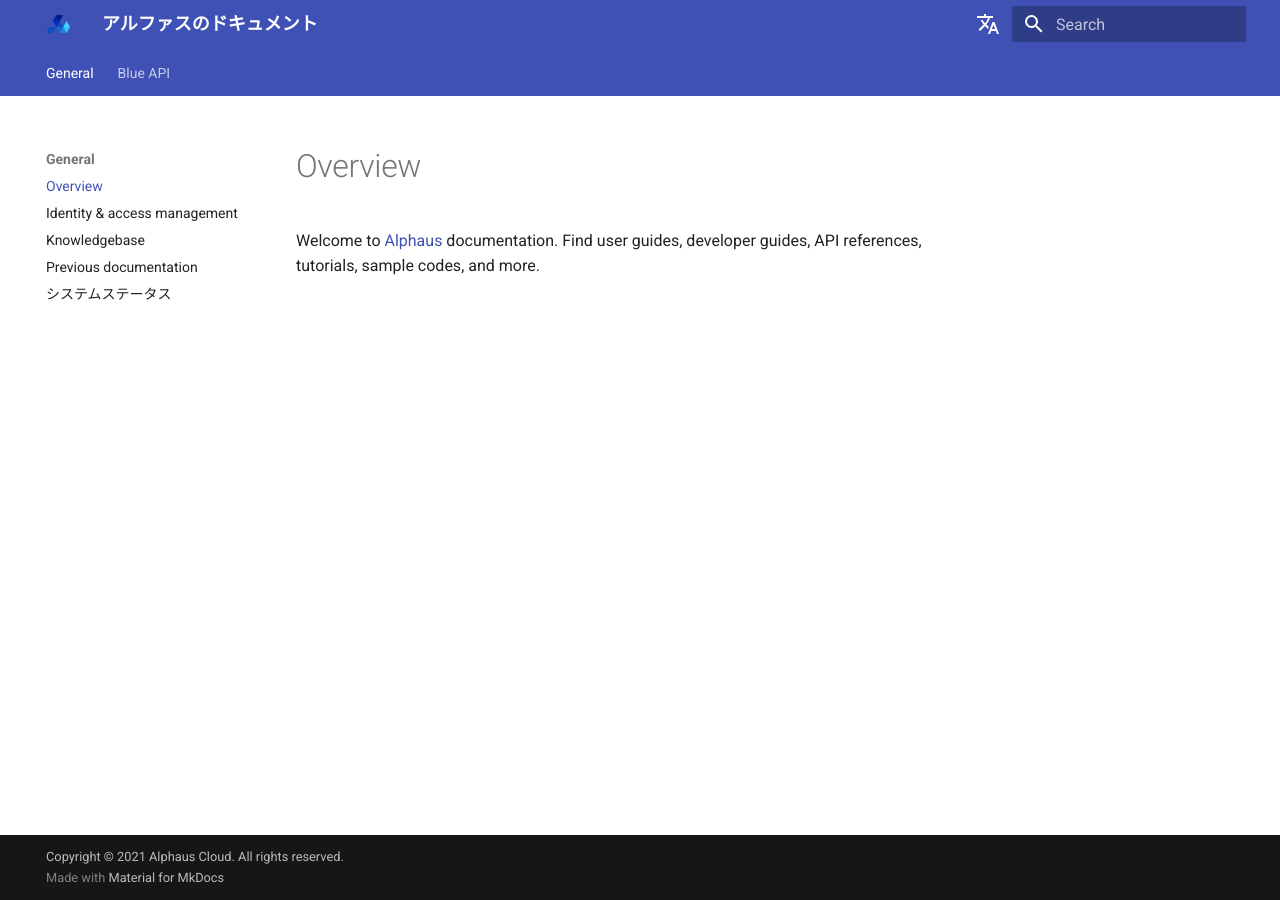
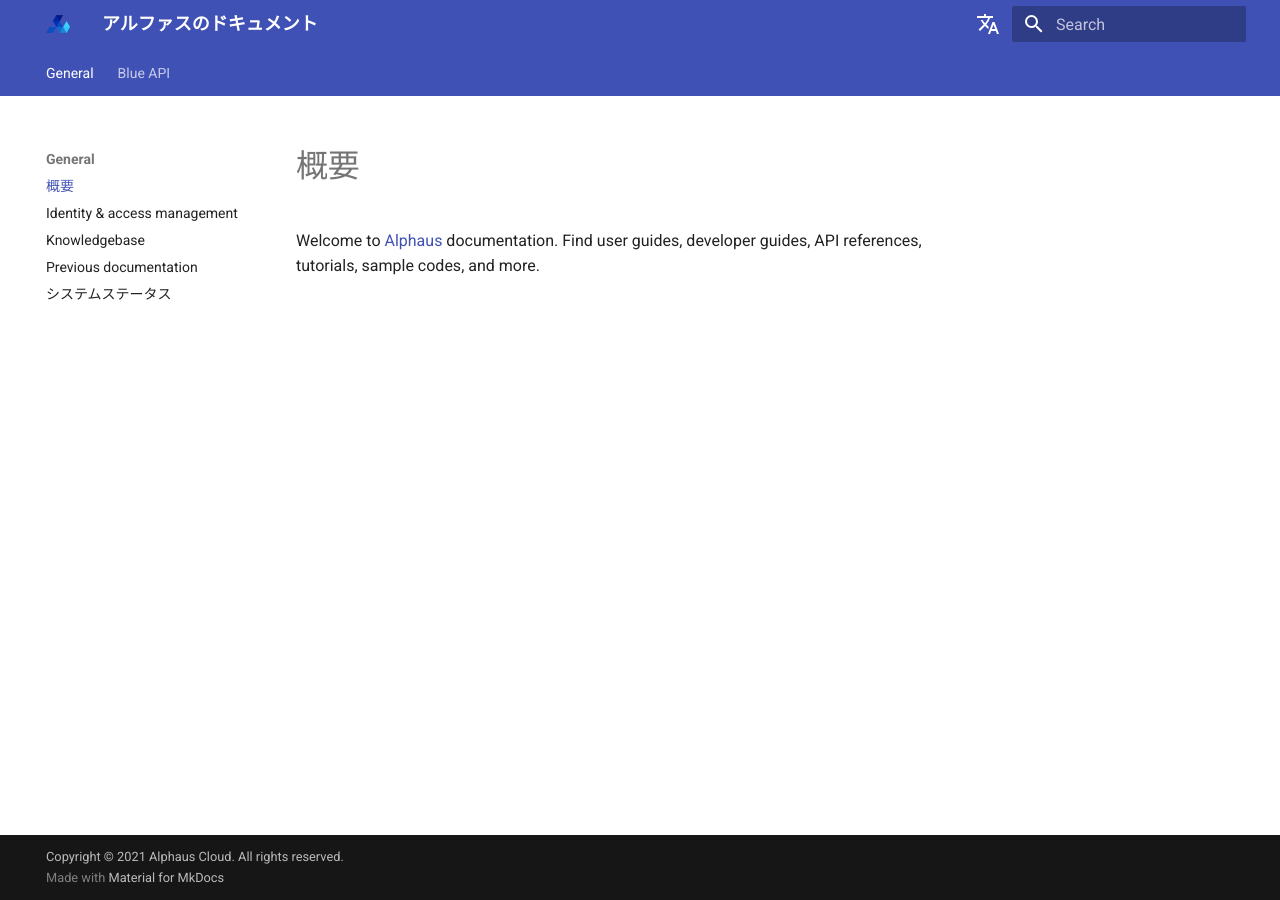
Before and after one commit to alphauslabs/docs-ja, an MkDocs documentation site: the page built from docs/index.md, in a window 1280 px wide. Built offline with MkDocs 1.6.1 and Material for MkDocs 9.7.7, drawn with Linux system fonts in a browser that asks for light colours; comment, search, counter and statistics services are not loaded.

Commit message:
chore: overview

```diff
--- a/docs/blueapi/overview.md
+++ b/docs/blueapi/overview.md
@@ -1,4 +1,4 @@
-# Overview
+# 概要
 
 !!! info "API Reference"
     [https://alphauslabs.github.io/blueapidocs/](https://alphauslabs.github.io/blueapidocs/)
--- a/docs/index.md
+++ b/docs/index.md
@@ -1,2 +1,2 @@
-# Overview
+# 概要
 Welcome to [Alphaus](https://alphaus.cloud/) documentation. Find user guides, developer guides, API references, tutorials, sample codes, and more.
```
